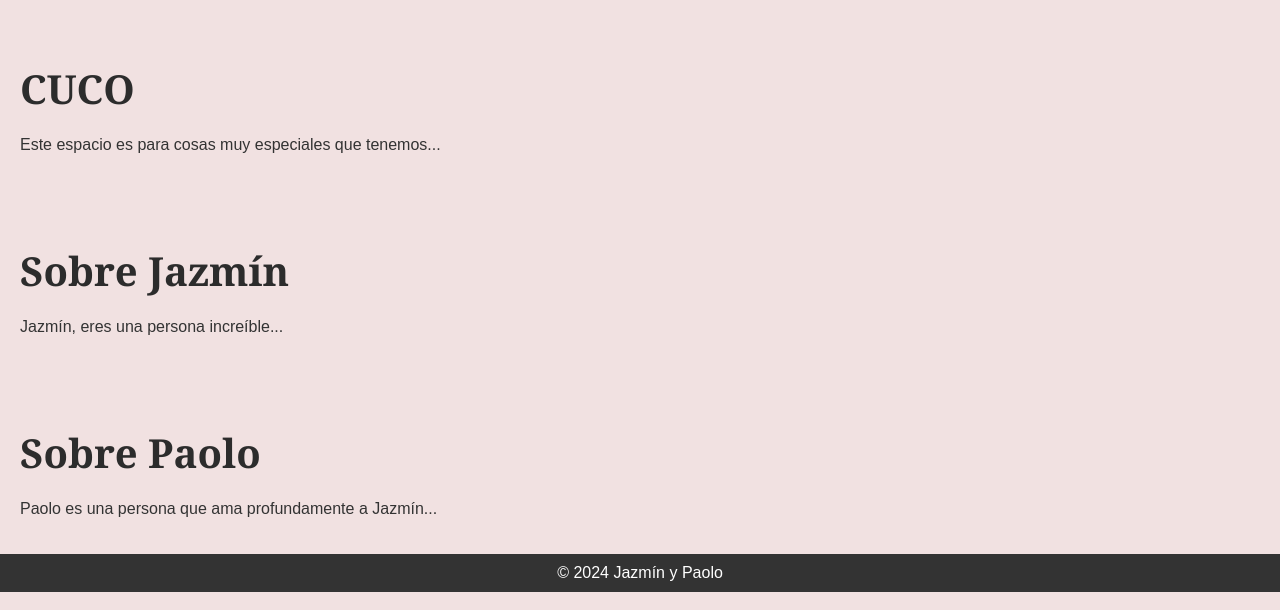
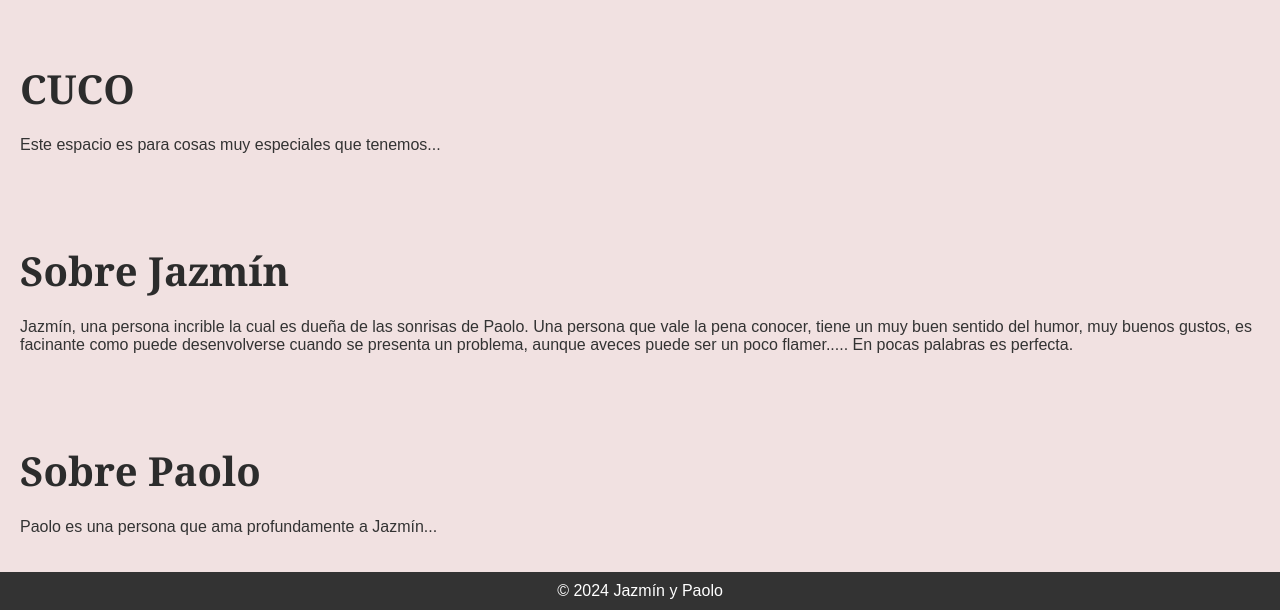
Before and after one commit to Keganssss/Jazmin-Paoloo, a plain HTML site: page index.html in a window 1280 px wide. Shown: the part 979-1589 px from the top of the page. Drawn offline with Linux system fonts and the light colour scheme.

Commit message:
Update index.html

```diff
--- a/index.html
+++ b/index.html
@@ -65,7 +65,10 @@
     <!-- Sobre Jazmín -->
     <section id="sobre-jazmin">
         <h2>Sobre Jazmín</h2>
-        <p>Jazmín, eres una persona increíble...</p>
+        <p>Jazmín, una persona incrible la cual es dueña de las sonrisas de Paolo.
+            Una persona que vale la pena conocer, tiene un muy buen sentido del humor,
+            muy buenos gustos, es facinante como puede desenvolverse cuando se presenta
+            un problema, aunque aveces puede ser un poco flamer..... En pocas palabras es perfecta.</p>
     </section>
 
     <!-- Sobre Paolo -->
```
